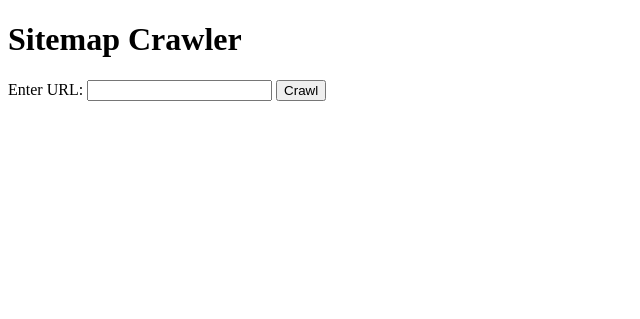
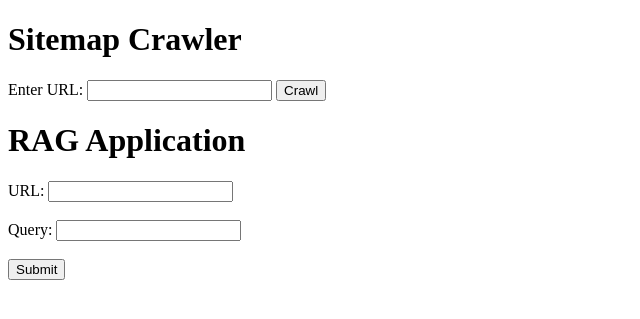
Before and after one commit to cohurstco/MyAIAssistant, a Flask app: page / in a window 1280 px wide. Shown: the top 319 px of the page, without its empty margins (0-640 px from the left). Run offline with Flask 3, Linux system fonts and the light colour scheme.

Commit message:
feat: Implement RAG functionality

```diff
--- a/MyRAGApp/main.py
+++ b/MyRAGApp/main.py
@@ -9,12 +9,12 @@ import pandas as pd
 from concurrent.futures import ThreadPoolExecutor
 import xml.etree.ElementTree as ET
 from langchain import hub
-from langchain_chroma import Chroma
+from langchain.text_splitter import RecursiveCharacterTextSplitter
 from langchain_community.document_loaders import WebBaseLoader
+from langchain_community.vectorstores import Chroma
 from langchain_core.output_parsers import StrOutputParser
 from langchain_core.runnables import RunnablePassthrough
-from langchain_openai import OpenAIEmbeddings, ChatOpenAI
-from langchain_text_splitters import RecursiveCharacterTextSplitter
+from langchain_openai import ChatOpenAI, OpenAIEmbeddings
 
 app = FastAPI()
 flask_app = Flask(__name__)
@@ -29,7 +29,7 @@ async def crawl_sitemap(url: str):
 @app.get("/api/rag")
 async def rag_query(url: str, query: str):
     # Load the content of the URL
-    loader = WebBaseLoader(web_paths=[url])
+    loader = WebBaseLoader(url)
     docs = loader.load()
 
     # Split the document into chunks
@@ -77,6 +77,13 @@ async def crawl():
     else:
         return render_template('result.html', error=result.get('error', 'Unknown error occurred'))
 
+@flask_app.route('/rag', methods=['POST'])
+async def rag():
+    url = request.form['url']
+    query = request.form['query']
+    result = await rag_query(url, query)
+    return render_template('rag_result.html', answer=result['answer'])
+
 def run_flask():
     flask_app.run(host="0.0.0.0", port=5000)
 
--- a/MyRAGApp/templates/index.html
+++ b/MyRAGApp/templates/index.html
@@ -13,4 +13,21 @@
         <button type="submit">Crawl</button>
     </form>
 </body>
+</html><!DOCTYPE html>
+<html lang="en">
+<head>
+    <meta charset="UTF-8">
+    <meta name="viewport" content="width=device-width, initial-scale=1.0">
+    <title>RAG Application</title>
+</head>
+<body>
+    <h1>RAG Application</h1>
+    <form action="/rag" method="post">
+        <label for="url">URL:</label>
+        <input type="url" id="url" name="url" required><br><br>
+        <label for="query">Query:</label>
+        <input type="text" id="query" name="query" required><br><br>
+        <input type="submit" value="Submit">
+    </form>
+</body>
 </html>
```
Also changed, not shown: MyRAGApp/templates/rag_result.html (added, +13 -0 lines).
